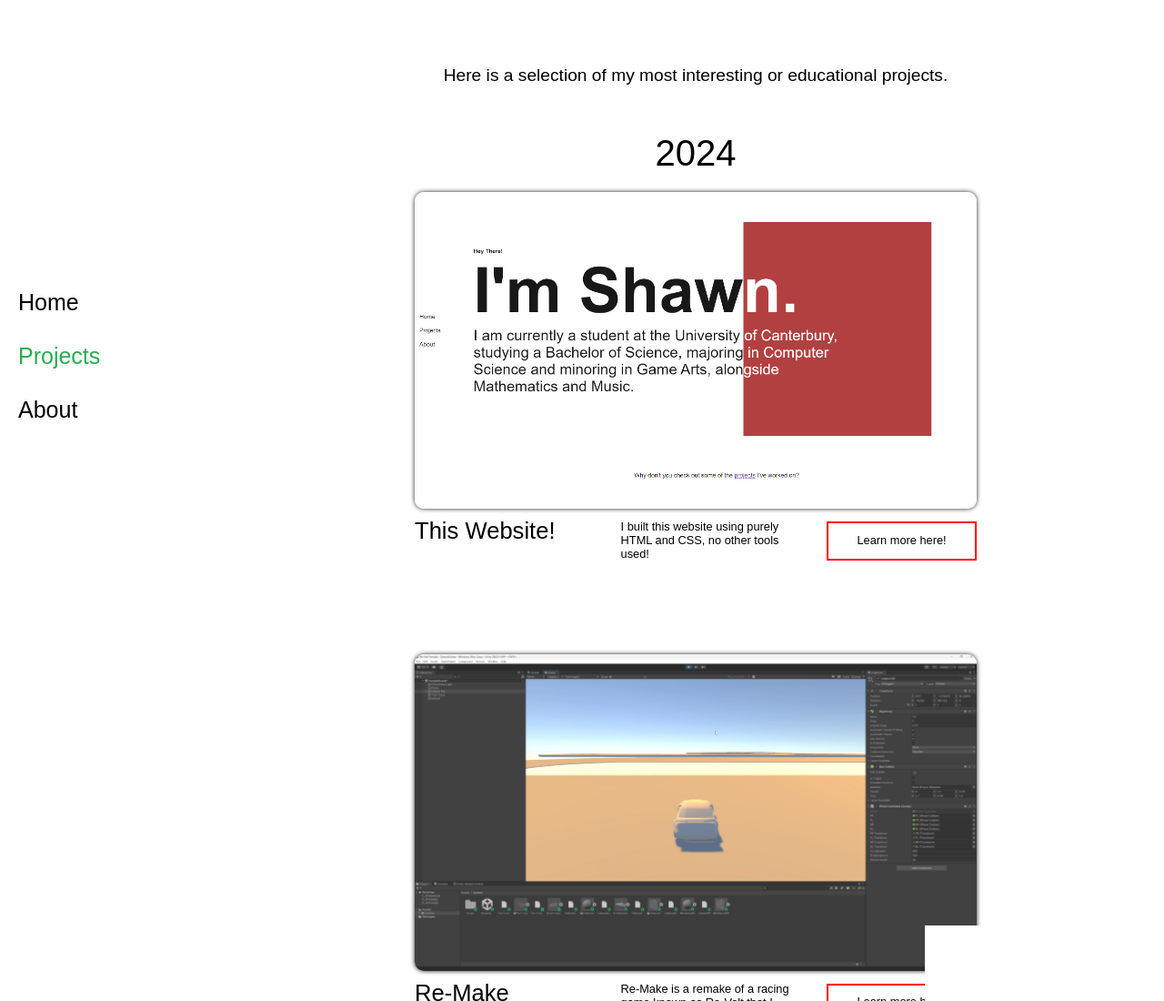
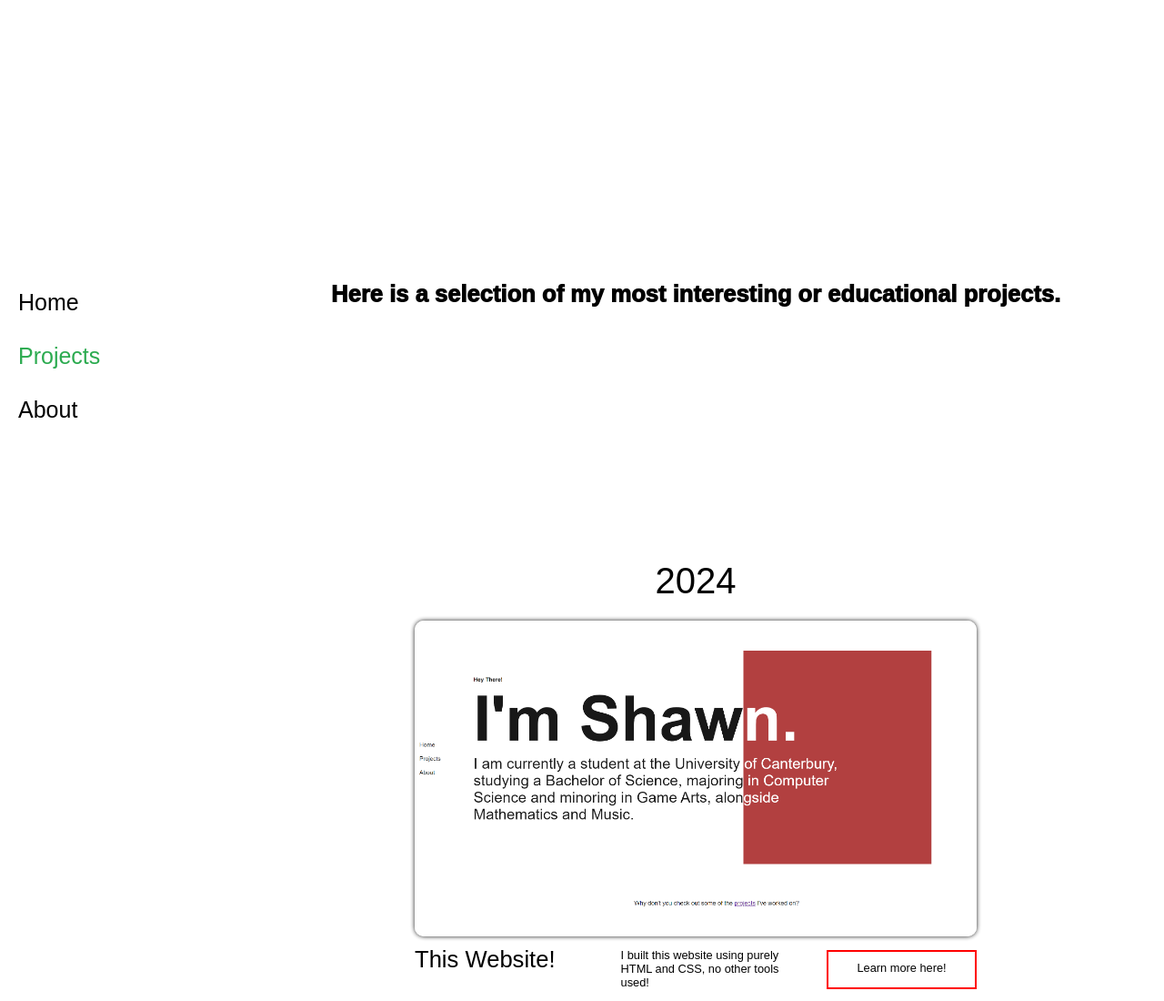
Before and after one commit to Creature-Keamon/Portfolio-Website, a plain HTML site: page Projects.html in a window 1280 px wide. Shown: the top 1100 px of the page at 91% size. Drawn offline with Linux system fonts and the light colour scheme.

Commit message:
yerrrrrrrr

```diff
--- a/Projects.html
+++ b/Projects.html
@@ -122,17 +122,18 @@
         overflow: hidden;
         animation: 2s ease-out 0s 1 slideInFromTop;
         position: relative;
-        margin-top: 7%;
+        margin-top: 30%;
         z-index: 2;
         width: 100%;
         text-align: center;
-        font-size: 1.5vw;
+        font-size: 2vw;
+        font-weight: 1000;
     }
 
     .year{
         overflow: hidden;
         animation: 2s ease-out 0s 1 slideInFromTop;
-        margin-top: 5%;
+        margin-top: 27%;
         margin-bottom: 2%;
         font-size: 3.125vw;
         font-weight: 100;
```
